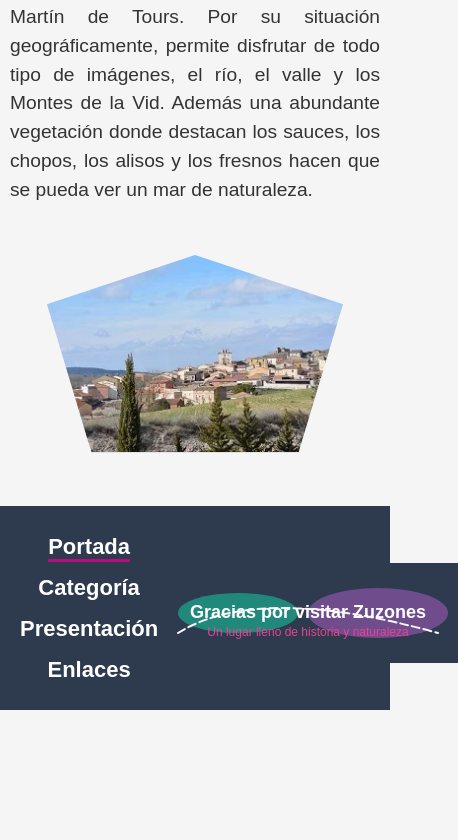
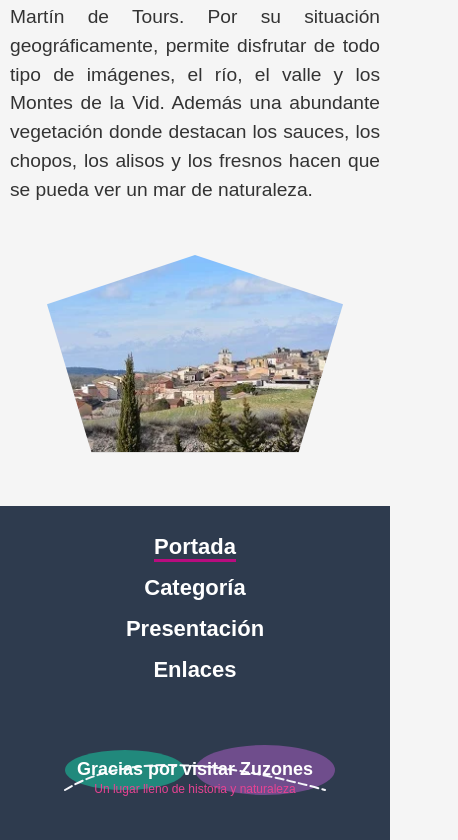
Before and after one commit to gitozuzo/PEC1_HERRAMIENTAS, a website built with Parcel: page src/index.html in a window 390 px wide. Shown: the part 1061-1901 px from the top of the page, 458 px wide, since content can reach past the window. Before the commit the page ends 1771 px from the top, so only its background shows below. Built offline with nearby package versions, Linux system fonts and the light colour scheme.

Commit message:
se añade un logo en el footeer

```diff
--- a/src/css/styles.scss
+++ b/src/css/styles.scss
@@ -1297,9 +1297,11 @@ footer {
 /*************************/
 @media (max-width: 768px) {
   footer {
+    flex-direction: column; /* Cambia el footer a columna */
+    text-align: center;
+
     #nav-menu {
-      flex-direction: column; /* Cambia el menú a disposición vertical */
-      align-items: center; /* Centra los elementos verticalmente */
+      margin-bottom: 20px; /* Añade separación entre menú y logo */
 
       ul {
         flex-direction: column;
```
